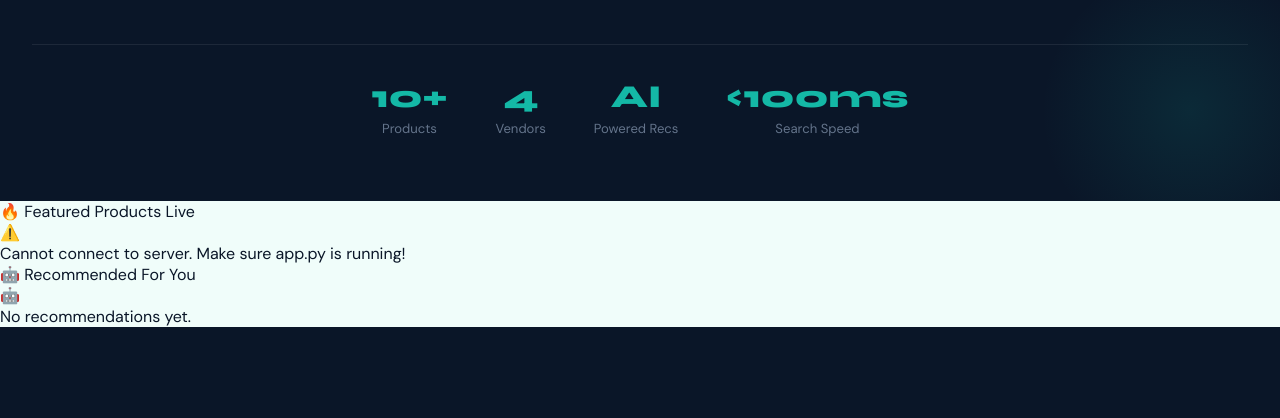
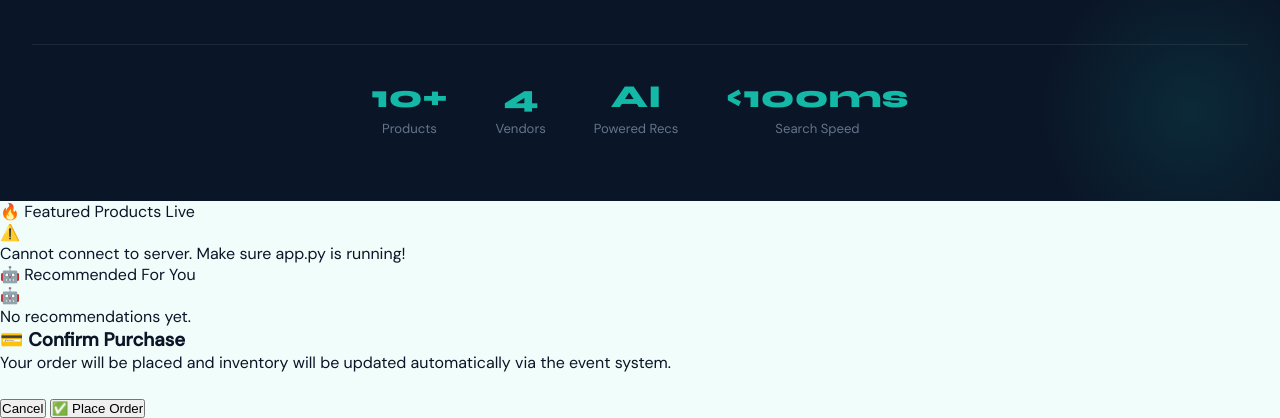
Before and after one commit to lathalana211/ShopSphere---python, a Python web app: template templates/index.html in a window 1280 px wide. Shown: the part 556-974 px from the top of the page. Before the commit the page ends 883 px from the top, so only its background shows below. Run offline with Jinja, Linux system fonts and the light colour scheme; the template is opened without the code that fills it, so the values that code supplies are empty.

Commit message:
Checkout page session added

```diff
--- a/templates/index.html
+++ b/templates/index.html
@@ -363,6 +363,18 @@
   </div>
 </div>
 
+<!-- CHECKOUT MODAL -->
+<div class="modal-overlay" id="checkoutModal">
+  <div class="modal">
+    <h3>💳 Confirm Purchase</h3>
+    <p>Your order will be placed and inventory will be updated automatically via the event system.</p>
+    <div id="modalCartTotal" style="font-family:'Syne',sans-serif;font-size:1.4rem;font-weight:800;color:var(--teal);margin-bottom:1.5rem;"></div>
+    <div class="modal-btns">
+      <button class="modal-cancel" onclick="closeCheckoutModal()">Cancel</button>
+      <button class="modal-confirm" onclick="doCheckout()">✅ Place Order</button>
+    </div>
+  </div>
+</div>
 <!-- TOAST -->
 <div class="toast" id="toast"></div>
 
```
